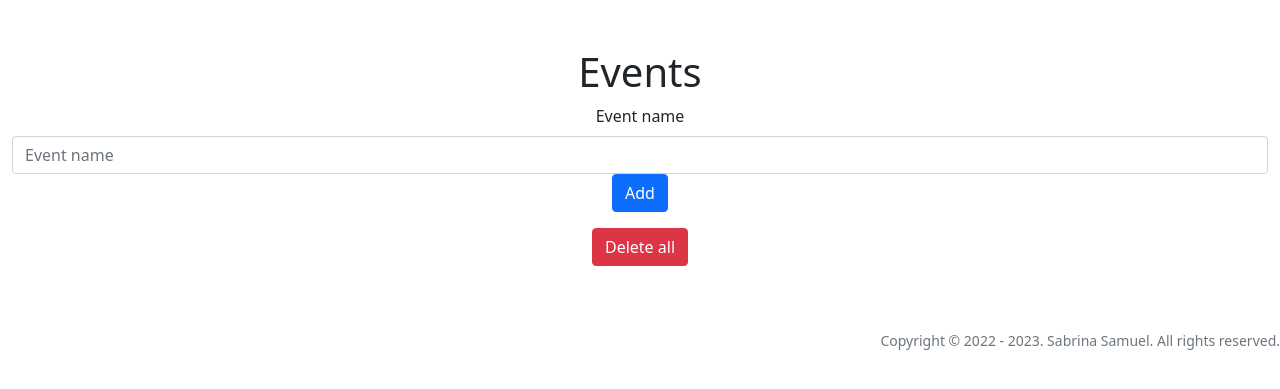
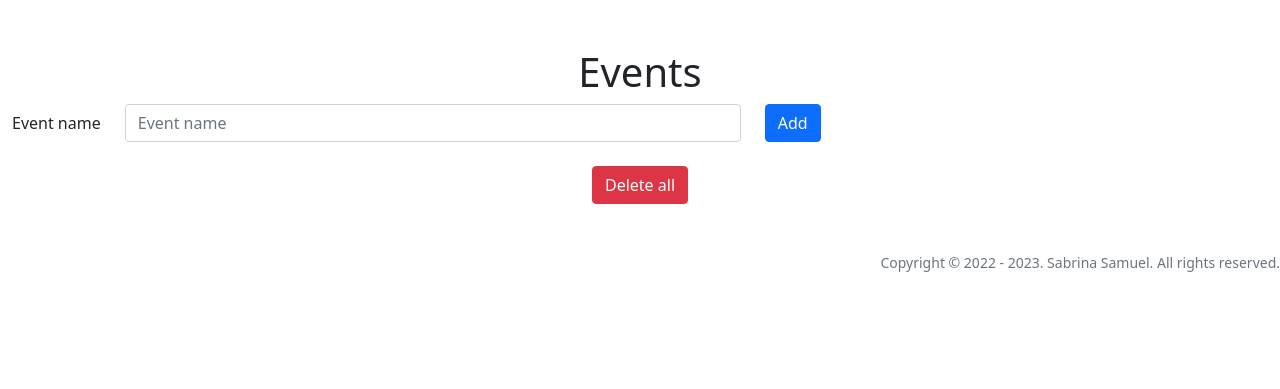
Before and after one commit to ssrome/cs50-final-project, a Flask app: template templates/index.html in a window 1280 px wide. Shown: the top 389 px of the page. Run offline with Flask 2, Linux system fonts and the light colour scheme; the template is opened without the code that fills it, so the values that code supplies are empty; some libraries are stand-ins or nearby versions.

Commit message:
Change layout of add input and add button

```diff
--- a/app.py
+++ b/app.py
@@ -44,6 +44,7 @@ def index():
             return render_template("index.html", eventLists=previousEvents)
     elif request.method == "POST" and "delete-all" in request.form:
         localStorage.clear()
+        localStorage.setItem("list", '[]')
         return render_template("index.html")
     else:
         events = localStorage.getItem("list")
--- a/templates/index.html
+++ b/templates/index.html
@@ -1,9 +1,13 @@
 {% extends "layout.html" %} {% block title %} Home {% endblock %} {% block main
 %}
 <h1>Events</h1>
-<div class="mb-3">
+
 <form method="post">
-    <label for="enter-event-name" class="form-label">Event name</label>
+  <div class="row g-6 align-items-center">
+    <div class="col-auto">
+      <label for="enter-event-name" class="col-form-label">Event name</label>
+    </div>
+    <div class="col-6">
       <input
         type="text"
         class="form-control"
@@ -11,23 +15,32 @@
         name="new-event"
         placeholder="Event name"
       />
+    </div>
+    <div class="col-auto">
       <button type="submit" name="submit-event" class="btn btn-primary">
         Add
       </button>
+    </div>
+  </div>
 </form>
-</div>
-<div class="mb-3">
+<br />
 {% if eventLists %}
+<div class="row align-items-center">
+  <div class="col-9">
     <ul class="list-group">
       {% for event in eventLists %}
       <li value="{{event.id}}" class="list-group-item">{{ event.name }}</li>
       {% endfor %}
     </ul>
+  </div>
+</div>
 {% endif %}
+<div class="row">
   <form method="post">
     <button type="submit" name="delete-all" class="btn btn-danger">
       Delete all
     </button>
   </form>
 </div>
+
 {% endblock %}
```
Lines whose indentation alone changed are shown as unchanged.
